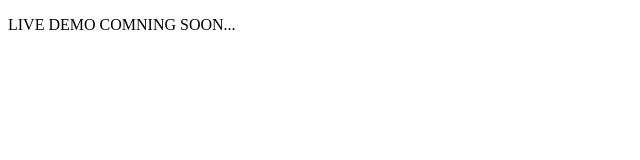
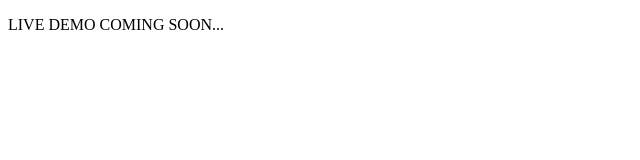
Before and after one commit to risklens-mris/risklens-mris.github.io, a plain HTML site: page index.html in a window 1280 px wide. Shown: the full height of the page, 0-640 px from the left. Drawn offline with Linux system fonts and the light colour scheme.

Commit message:
Fix typo in live demo message

```diff
--- a/index.html
+++ b/index.html
@@ -8,6 +8,6 @@
   </head>
   <body>
     <!-- <p>Taking you to the app… <a href="YOUR-APP-URL">Click here if nothing happens</a>.</p> -->
-    <p>LIVE DEMO COMNING SOON...</p>
+    <p>LIVE DEMO COMING SOON...</p>
   </body>
 </html>
```
